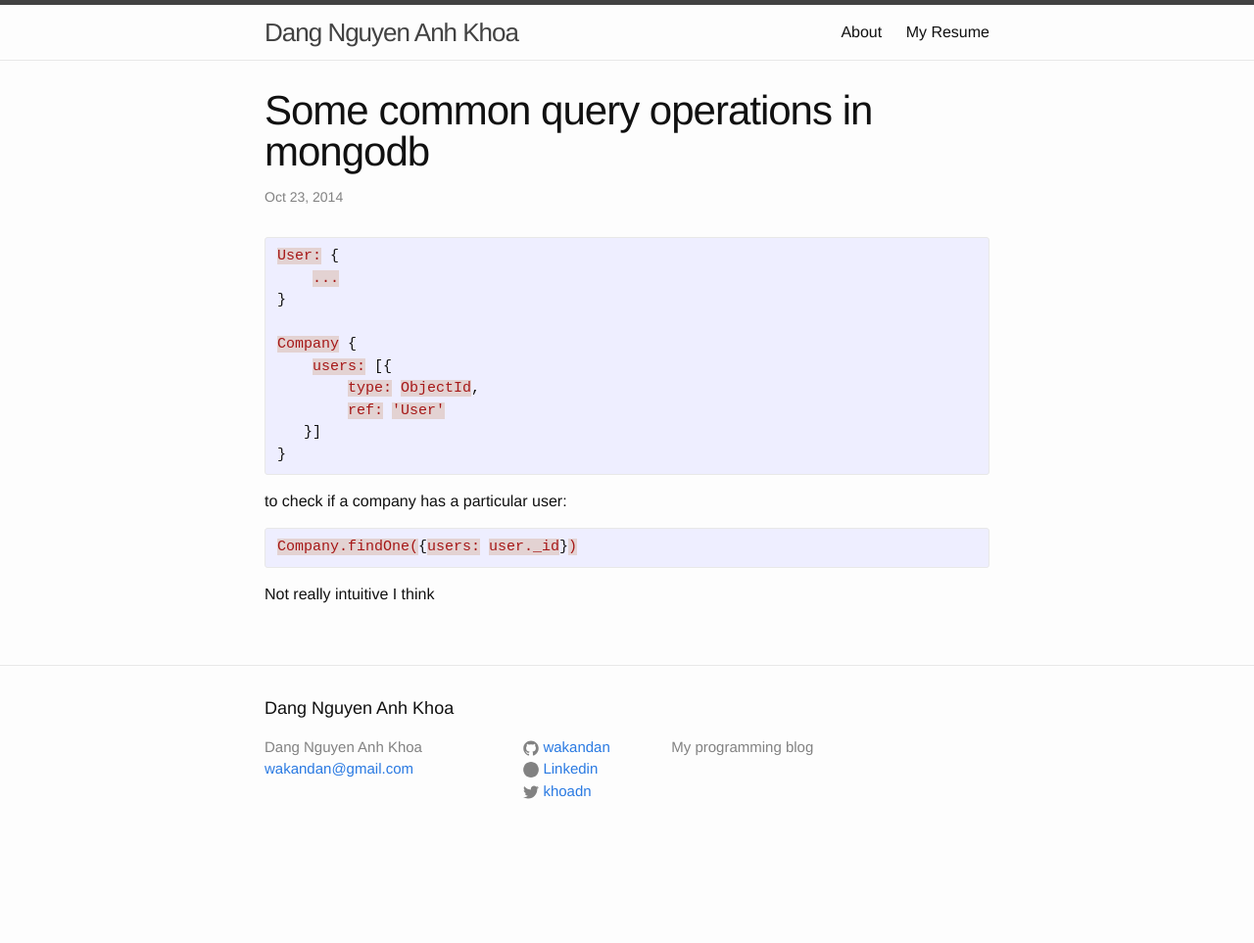
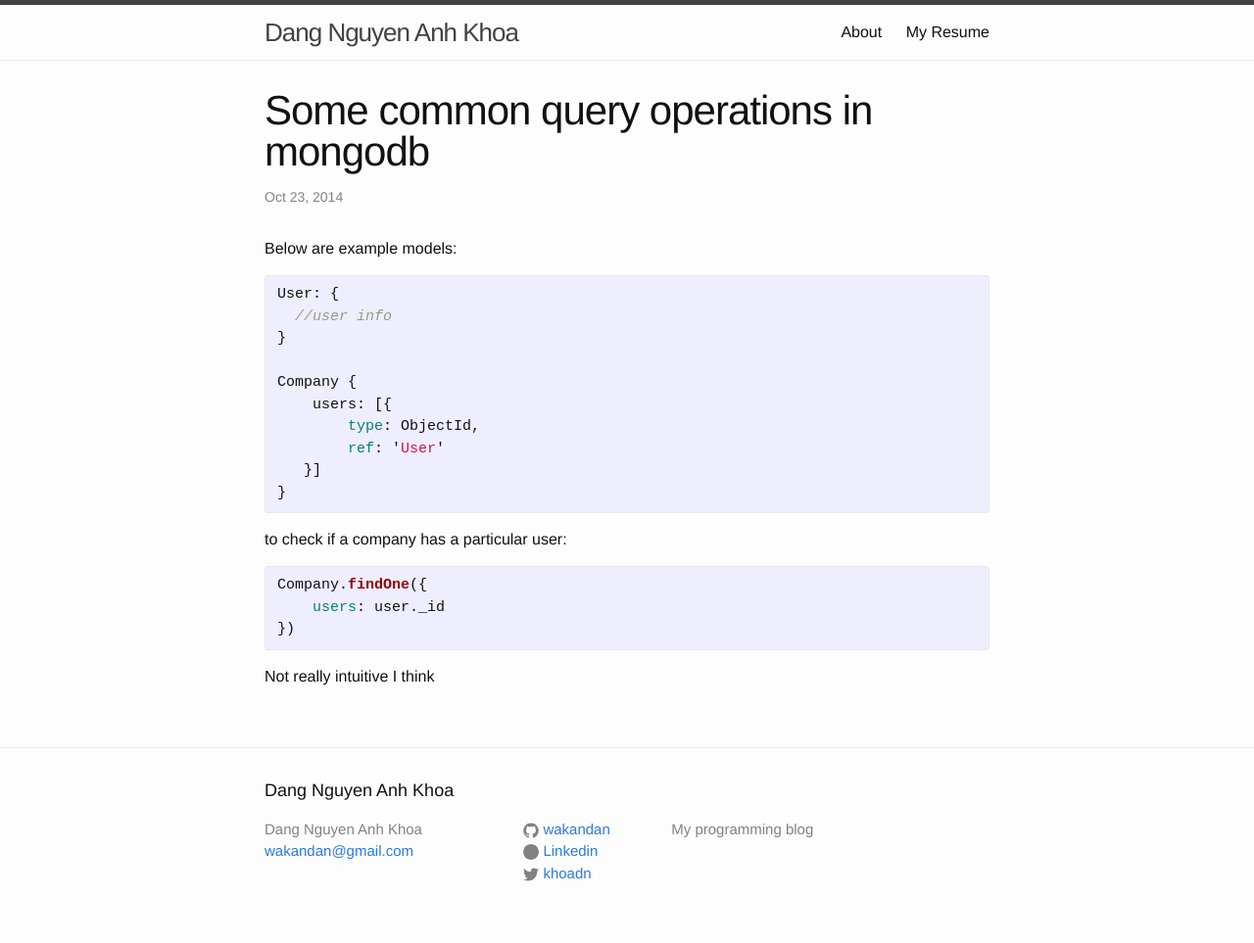
Before and after one commit to wakandan/wakandan.github.io, a Jekyll site: the page built from _posts/2014-10-23-some-common-query-operations-in-mongodb-and-mongoose.markdown, in a window 1280 px wide. Shown: the whole page at 98% size. Built offline with Jekyll 4.4.1, drawn with Linux system fonts in a browser that asks for light colours; before the commit the page ends 900 px from its top, so only the background shows below that.

Commit message:
fix tag not closed. reason: {% highlight %} is in the beginning which is  2 meant for the excerpt

```diff
--- a/_posts/2014-10-23-some-common-query-operations-in-mongodb-and-mongoose.markdown
+++ b/_posts/2014-10-23-some-common-query-operations-in-mongodb-and-mongoose.markdown
@@ -2,12 +2,14 @@
 layout: post
 title:  "Some common query operations in mongodb"
 date:   2014-10-23
-categories: mean mongodb mongoose
+categories:   mean mongodb mongoose
 ---
 
-{% highlight json %}
+Below are example models:
+
+{% highlight javascript %}
 User: {
-    ...
+  //user info
 }
 
 Company {
@@ -20,8 +22,10 @@ Company {
 
 to check if a company has a particular user:
 
-{% highlight json %}
-Company.findOne({users: user._id})
+{% highlight javascript %}
+Company.findOne({
+    users: user._id
+})
 {% endhighlight %}
 
 Not really intuitive I think
```
